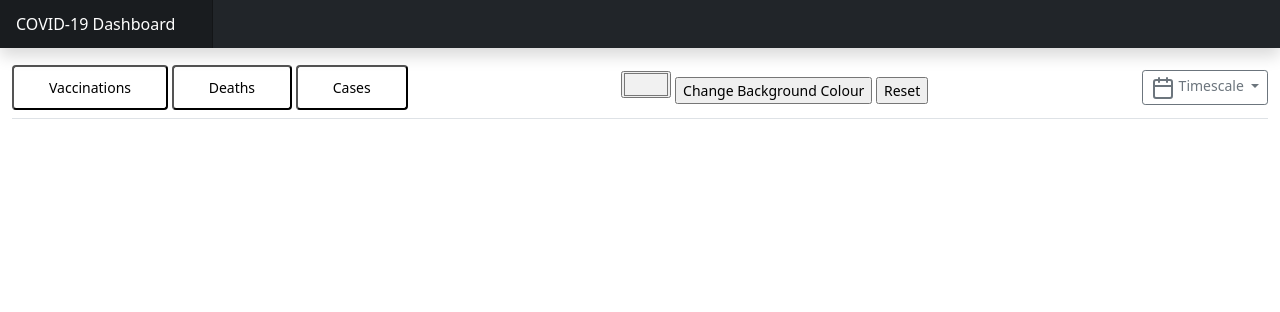
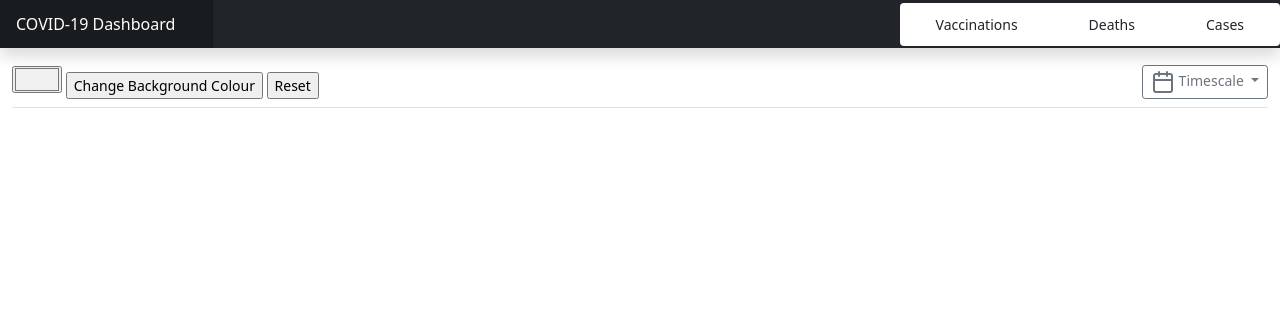
Before and after one commit to TeamCOVID19/02---COVID-19-Information-Dashboard, a plain HTML site: page dashboard/index.html in a window 1280 px wide. Drawn offline with nearby package versions, Linux system fonts and the light colour scheme; no server answers.

Commit message:
Minor changes
- maxTicksLimit for X-axis change from 10 to 5
- index.html title change from 'Dashboard Template - Bootstrap v5.0' to 'COVID-19 Dashboard'
- 'Data Buttons' button group div class change to 'btn-group' in accordance with Bootstrap syntax

```diff
--- a/dashboard/dashboard.css
+++ b/dashboard/dashboard.css
@@ -46,7 +46,7 @@ img {
   box-shadow: 0 0 0 3px rgba(255, 255, 255, .25);
 }
 
-.Data Button {
+.btn-group button {
     border-radius: 4px;
     background-color:white;
     color: back;
@@ -56,18 +56,14 @@ img {
     font-size: 100%;
     transition-delay: all 1s;
 }
-.Data Button:hover {background-color: rgb(170, 165, 165)}
+.btn-group button:hover {background-color: rgb(170, 165, 165)}
 
-
-
-@media (max-width: 768px) {
+/* @media (max-width: 768px) {
   .Data Button  {
     padding:8px 16px;
     font-size:95%;
     line-height: 2;
   }
-
-
 }
 
 @media (min-width: 769px) and (max-width: 992px) {
@@ -76,4 +72,4 @@ img {
     font-size:90%;
     line-height: 1.2;
   }
-}
+} */
--- a/dashboard/dashboard.js
+++ b/dashboard/dashboard.js
@@ -110,7 +110,7 @@ function drawChart(){
       scales: {
         xAxes: [{
           ticks: {
-            maxTicksLimit: 10
+            maxTicksLimit: 5
           }
         }],
         yAxes: [{
--- a/dashboard/index.html
+++ b/dashboard/index.html
@@ -6,7 +6,7 @@
     <meta name="description" content="">
     <meta name="author" content="Mark Otto, Jacob Thornton, and Bootstrap contributors">
     <meta name="generator" content="Hugo 0.80.0">
-    <title>Dashboard Template · Bootstrap v5.0</title>
+    <title>COVID-19 Dashboard</title>
 
     <link rel="canonical" href="https://getbootstrap.com/docs/5.0/examples/dashboard/">
 
@@ -36,7 +36,12 @@
 
 <header class="navbar navbar-dark sticky-top bg-dark flex-md-nowrap p-0 shadow">
   <a class="navbar-brand col-md-3 col-lg-2 me-0 px-3" href="#">COVID-19 Dashboard</a>
-  <button class="navbar-toggler position-absolute d-md-none collapsed" type="button" data-bs-toggle="collapse" data-bs-target="#sidebarMenu" aria-controls="sidebarMenu" aria-expanded="false" aria-label="Toggle navigation">
+  <div class="btn-group ">
+    <button type="button" class="btn btn-default navbar-btn" id="Vaccinations" name="Vaccinations">Vaccinations</button>
+    <button type="button" class="btn btn-default navbar-btn" id="Deaths" name="Deaths">Deaths</button>
+    <button type="button" class="btn btn-default navbar-btn" id="Cases" name="Cases">Cases</button>
+  </div>
+  <button class="navbar-toggler d-md-none collapsed" type="button" data-bs-toggle="collapse" data-bs-target="#sidebarMenu" aria-controls="sidebarMenu" aria-expanded="false" aria-label="Toggle navigation">
     <span class="navbar-toggler-icon"></span>
   </button>
 </header>
@@ -46,11 +51,11 @@
     <div class="row">
       <div class="col-md-12 ms-sm-auto col-lg-12">
         <div class="d-flex justify-content-between flex-wrap flex-md-nowrap align-items-center pt-3 pb-2 mb-3 border-bottom">
-          <div class = "Data Buttons">
-              <button type="Button" class="buttonik" id="Vaccinations" name="Vaccinations">Vaccinations</button>
-              <button type="Button" class="buttonik" id="Deaths" name="Deaths">Deaths</button>
-              <button type="Button" class="buttonik" id="Cases" name="Cases">Cases</button>
-          </div>
+          <!-- <div class="btn-group">
+              <button type="button" class="buttonik" id="Vaccinations" name="Vaccinations">Vaccinations</button>
+              <button type="button" class="buttonik" id="Deaths" name="Deaths">Deaths</button>
+              <button type="button" class="buttonik" id="Cases" name="Cases">Cases</button>
+          </div> -->
 
           <div class="colourPicker">
             <input type="color" value="#f1f1f1" id="inputColor">
```
